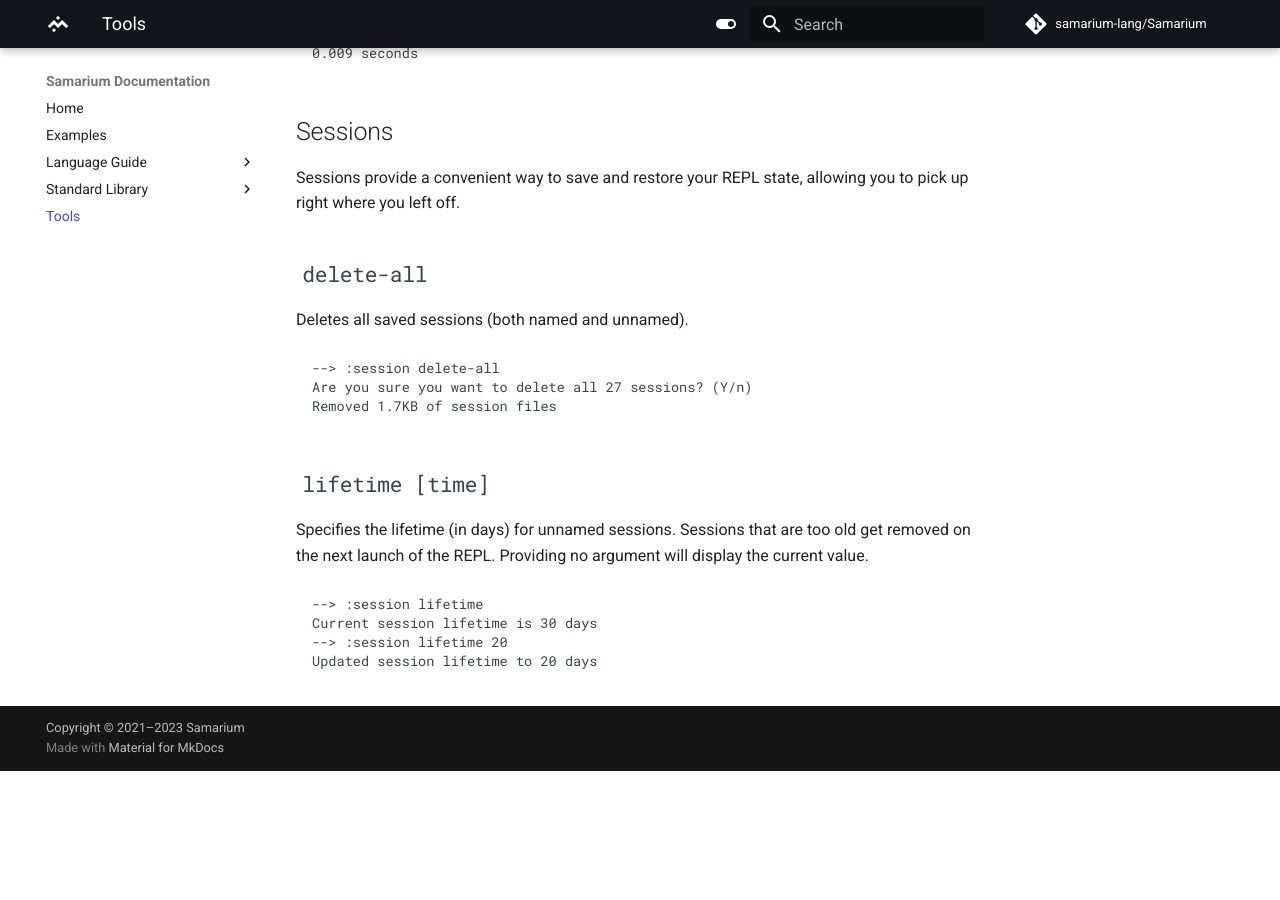
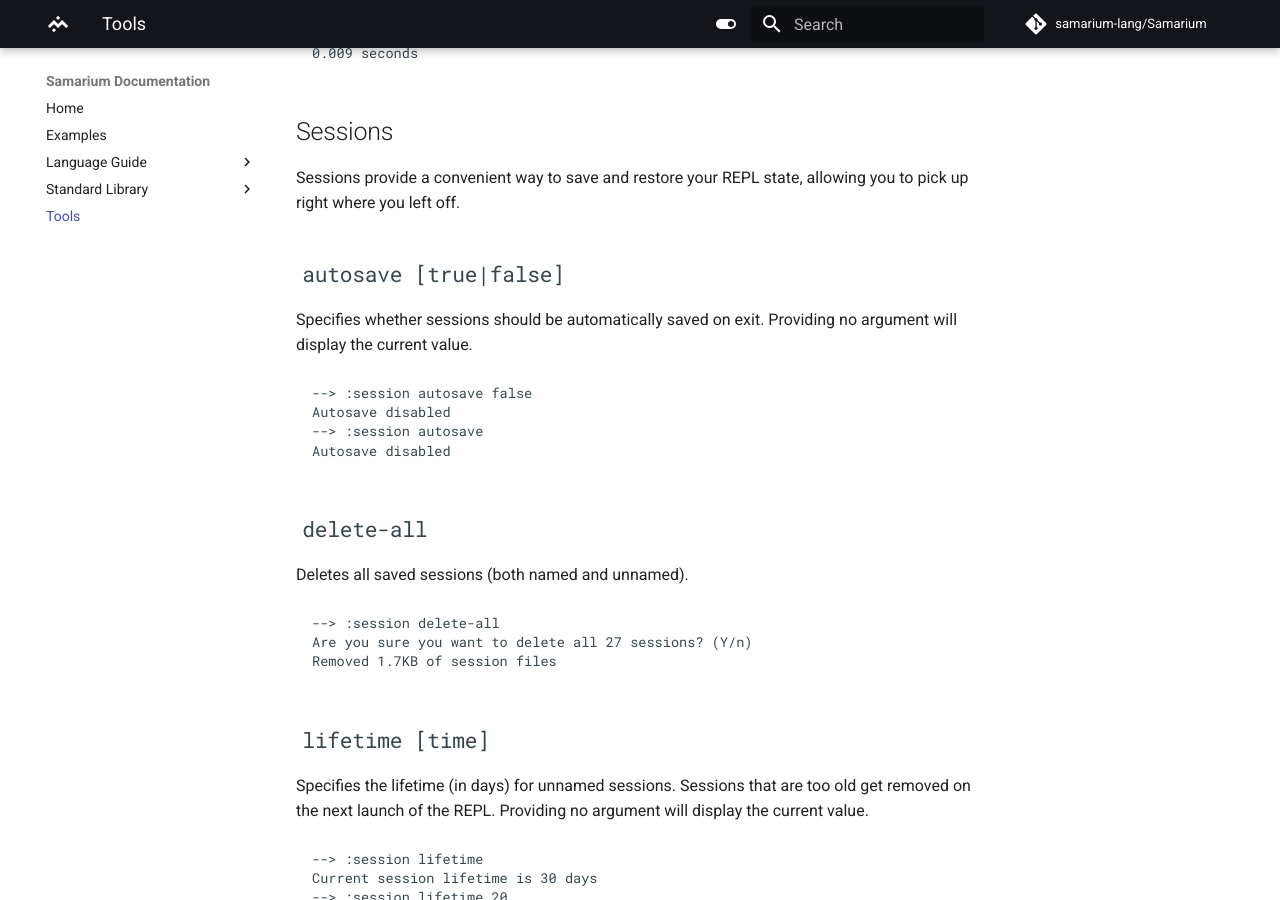
Before and after one commit to samarium-lang/Samarium, an MkDocs documentation site: the page built from docs/tools.md, in a window 1280 px wide and 900 px high, scrolled down 2632 px. Built offline with MkDocs 1.6.1 and Material for MkDocs 9.7.7, drawn with Linux system fonts in a browser that asks for light colours; comment, search, counter and statistics services are not loaded; before the commit the page ends 3403 px from its top, so only the background shows below that.

Commit message:
(docs) Added Sessions.autosave command

````diff
--- a/docs/tools.md
+++ b/docs/tools.md
@@ -125,6 +125,17 @@
 you to pick up right where you left off.
 
 
+## `autosave [true|false]`
+Specifies whether sessions should be automatically saved on exit. Providing no
+argument will display the current value.
+```
+--> :session autosave false
+Autosave disabled
+--> :session autosave
+Autosave disabled
+```
+
+
 ## `delete-all`
 Deletes all saved sessions (both named and unnamed).
 ```
````
